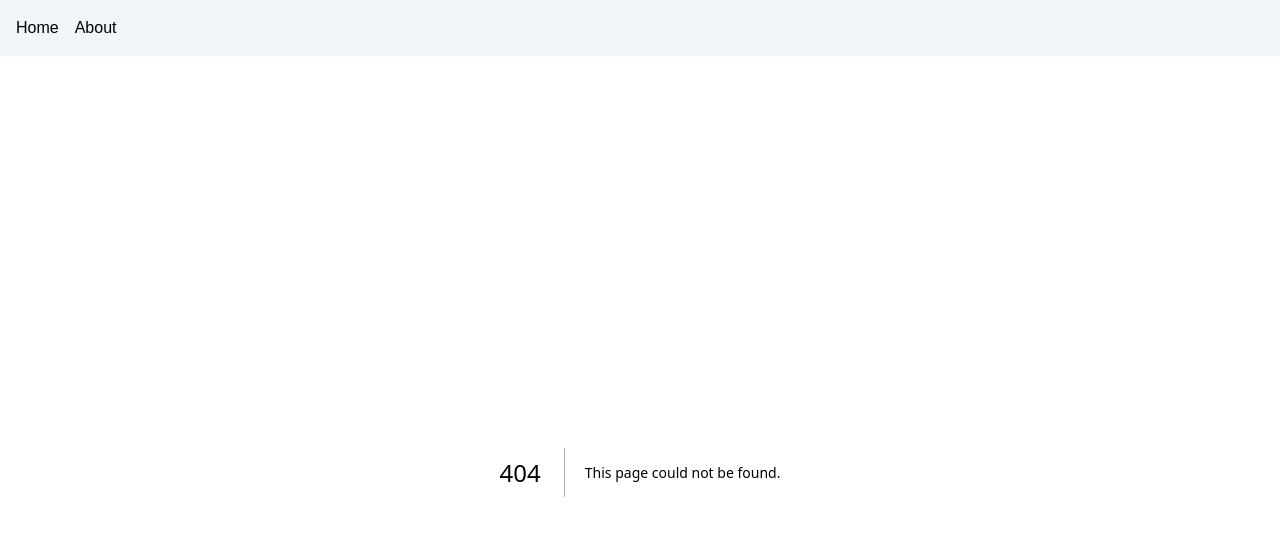
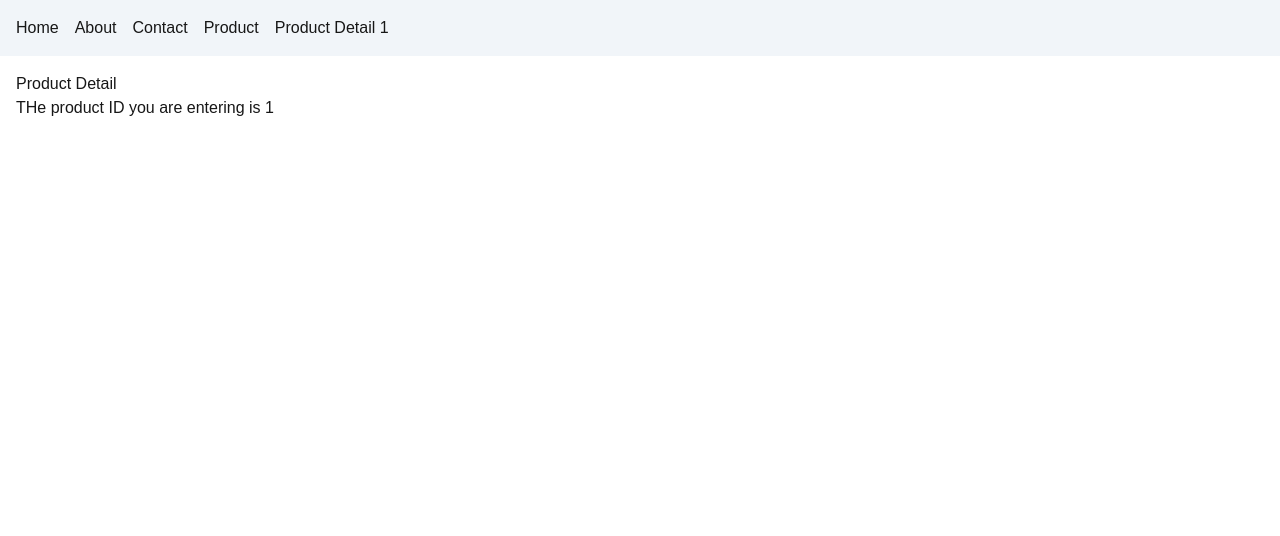
Before and after one commit to moinuddin2003/nextjslearning, a Next.js app: page /product/1 in a window 1280 px wide. Before the commit this address had no page. Shown: the top 536 px of the page. Built offline with nearby package versions, Linux system fonts and the light colour scheme.

Commit message:
1.Create multi-page app 2.Shared layout with navbar 3.Dynamic routes [id] Mini Task Done 3 remaining

```diff
--- /dev/null
+++ b/app/about/page.jsx
@@ -0,0 +1,7 @@
+import React from "react";
+
+const page = () => {
+  return <div>This is the page from App Page</div>;
+};
+
+export default page;
--- /dev/null
+++ b/app/contact/page.tsx
@@ -0,0 +1,11 @@
+import React from "react";
+
+const page = () => {
+  return (
+    <>
+      <div>THis is the Page from Contact Page</div>
+    </>
+  );
+};
+
+export default page;
--- a/app/layout.jsx
+++ b/app/layout.jsx
@@ -28,12 +28,14 @@ export default function RootLayout({ children }) {
         <nav className="p-4 bg-slate-100 flex gap-4">
           <Link href="/">Home</Link>
           <Link href="/about">About</Link>
+          <Link href="/contact">Contact</Link>
+          <Link href="/product">Product</Link>
+
+          <Link href="/product/1">Product Detail 1 </Link>
         </nav>
 
         {/* Dynamic Page Content */}
-        <main className="p-4 flex-1">
-          {children}
-        </main>
+        <main className="p-4 flex-1">{children}</main>
       </body>
     </html>
   );
--- /dev/null
+++ b/app/product/[id]/page.jsx
@@ -0,0 +1,12 @@
+import React from "react";
+
+export default async function ProductDetailPage({ params }) {
+  const { id } = await params;
+
+  return (
+    <>
+      <h1>Product Detail</h1>
+      <p>THe product ID you are entering is {id}</p>
+    </>
+  );
+}
--- /dev/null
+++ b/app/product/page.jsx
@@ -0,0 +1,9 @@
+import React from 'react'
+
+const page = () => {
+  return (
+    <div>This is the product page</div>
+  )
+}
+
+export default page
--- a/tsconfig.json
+++ b/tsconfig.json
@@ -29,6 +29,6 @@
     ".next/types/**/*.ts",
     ".next/dev/types/**/*.ts",
     "**/*.mts"
-, "app/layout.jsx", "app/page.jsx"  ],
+, "app/layout.jsx", "app/page.jsx", "app/product/[id]/page.jsx"  ],
   "exclude": ["node_modules"]
 }
```
